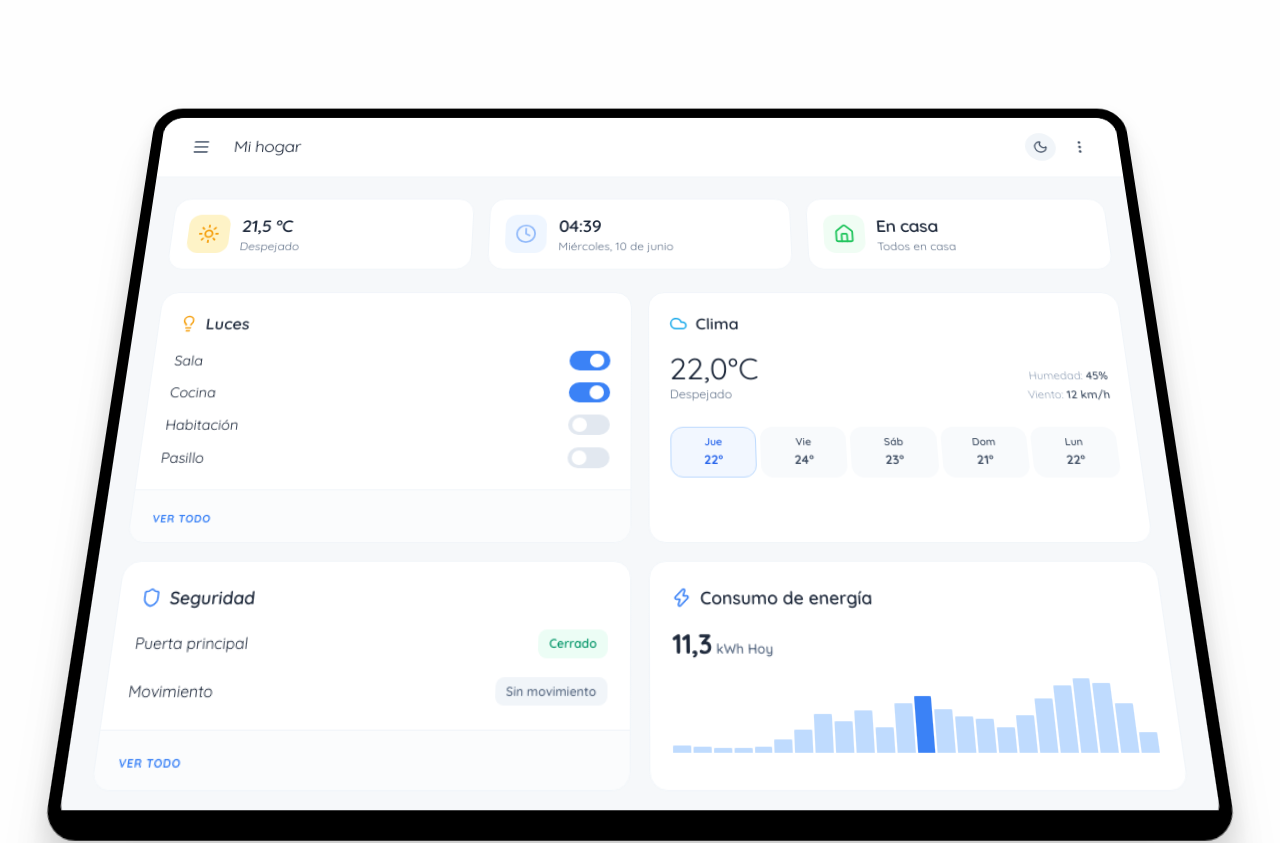
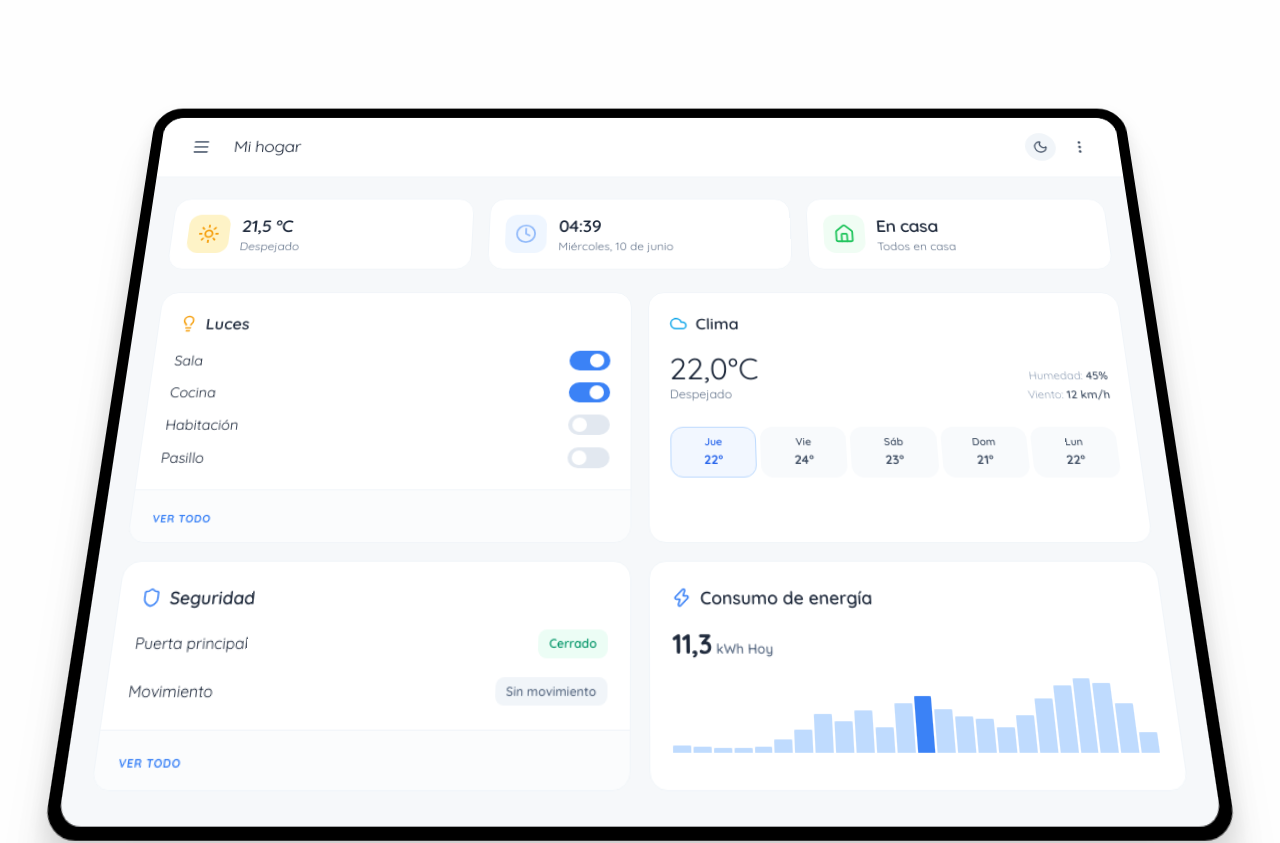
Before and after one commit to JuanCruzBul/Lumos, a Next.js app: page / in a window 1280 px wide. Shown: the part 1238-2081 px from the top of the page. Built offline with nearby package versions, Linux system fonts and the light colour scheme.

Commit message:
fix: tablet layout - negro en mockup y seccion contacto estirada
Co-Authored-By: Claude Sonnet 4.6 <noreply@anthropic.com>

```diff
--- a/components/ui/contact-section.tsx
+++ b/components/ui/contact-section.tsx
@@ -2,7 +2,7 @@
 
 export function ContactSection() {
   return (
-    <section id="contacto" className="relative overflow-hidden bg-[#fdf8f4] py-28 px-8">
+    <section id="contacto" className="relative overflow-hidden bg-[#fdf8f4] py-20 lg:py-28 px-8">
 
       {/* Subtle warm glow */}
       <div
@@ -10,7 +10,7 @@ export function ContactSection() {
         style={{ background: "radial-gradient(circle, rgba(250,178,87,0.13) 0%, transparent 70%)" }}
       />
 
-      <div className="relative max-w-6xl mx-auto grid md:grid-cols-2 gap-20 items-start">
+      <div className="relative max-w-6xl mx-auto grid md:grid-cols-2 gap-10 lg:gap-20 items-start">
 
         {/* Left: copy */}
         <div className="pt-4">
@@ -22,7 +22,7 @@ export function ContactSection() {
             Contacto
           </span>
 
-          <h2 className="text-5xl md:text-6xl font-bold text-black leading-[1.08] mb-6 tracking-tight">
+          <h2 className="text-4xl md:text-5xl lg:text-6xl font-bold text-black leading-[1.08] mb-6 tracking-tight">
             Transformá tu<br />
             hogar con{" "}
             <span
--- a/components/ui/hero-scroll-demo.tsx
+++ b/components/ui/hero-scroll-demo.tsx
@@ -126,7 +126,7 @@ export function SmartHomeDashboard({
     : 'bg-[#f6f8fa] text-slate-800 light-theme';
 
   const containerClasses = embeddedMode
-    ? `w-full transition-colors duration-300 ${darkMode ? 'text-slate-100 bg-slate-950' : 'text-slate-800 bg-[#f6f8fa]'} ${className}`
+    ? `w-full h-full flex flex-col transition-colors duration-300 ${darkMode ? 'text-slate-100 bg-slate-950' : 'text-slate-800 bg-[#f6f8fa]'} ${className}`
     : `min-h-screen transition-colors duration-300 font-sans ${themeClasses} ${className}`;
 
   return (
@@ -156,7 +156,7 @@ export function SmartHomeDashboard({
       </header>
 
       {/* CONTENIDO INTERNO DE LA TABLET */}
-      <div className="p-4 md:p-6 space-y-6 max-h-[75vh] overflow-y-auto custom-scrollbar">
+      <div className="p-4 md:p-6 space-y-6 flex-1 overflow-y-auto custom-scrollbar">
 
         {/* FILA SUPERIOR */}
         <section className="grid grid-cols-1 md:grid-cols-3 gap-4">
```
